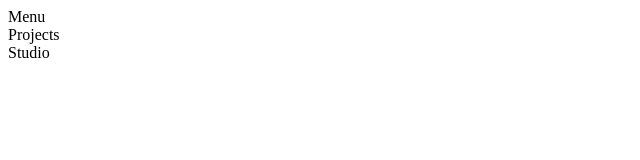
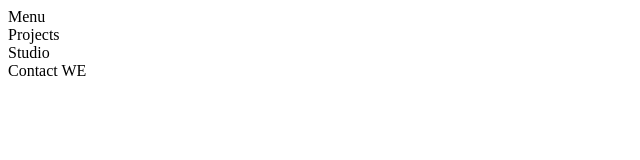
Before and after one commit to dCOMMICS/NEW-ME, a plain HTML site: page scroll-trigger/index.html in a window 1280 px wide. Shown: the full height of the page, 0-640 px from the left. Drawn offline with Linux system fonts and the light colour scheme.

Commit message:
💪🏿🥇

```diff
--- a/scroll-trigger/index.html
+++ b/scroll-trigger/index.html
@@ -20,6 +20,9 @@
                 <div class="nav_item">
                     <span>Studio</span>
                 </div>
+                <div class="nav_item">
+                    <span>Contact WE</span>
+                </div>
             </div>
         </div>
     </main>
```
